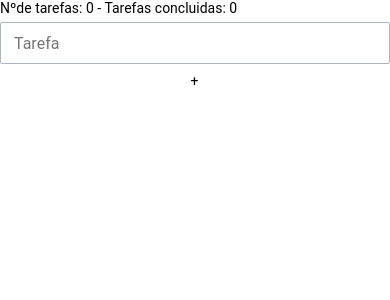
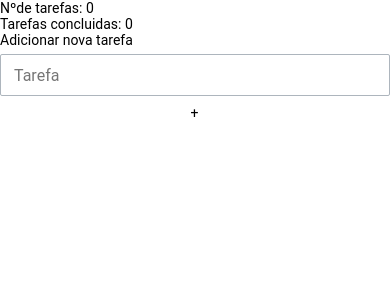
Before and after one commit to lucassmsilva/sirius, a React Native app: screen / in a window 390 px wide. Shown: the top 300 px of the page. Built offline with nearby package versions, Linux system fonts and the light colour scheme.

Commit message:
ajustes Todo

```diff
--- a/src/App.tsx
+++ b/src/App.tsx
@@ -23,9 +23,11 @@ const App = () => {
 
   return (
       <PaperProvider theme={theme}>
+    <SafeAreaView style={{flex: 1}}>
       {/* <LoginForm /> */}
         <Todo />
 
+    </SafeAreaView>
     </PaperProvider>
   );
 };
--- a/src/pages/Todo/Todo.tsx
+++ b/src/pages/Todo/Todo.tsx
@@ -1,14 +1,14 @@
-import React, {useState, useEffect, useCallback} from 'react';
-import { AddButton, Background, BtnTitle, EditButton, Task, TaskContainer } from './styles';
+import React, {useState, useCallback} from 'react';
+import { AddButton, Background, BtnTitle, EditButton, FormContainer, Label, ModalBackground, Task, TaskContainer, TopBar } from './styles';
 import { useForm } from "react-hook-form";
 import { TextField } from './styles';
 import { ControlledInput } from '../../components/ControlledInput';
 import { yupResolver } from '@hookform/resolvers/yup';
 import * as yup from "yup";
-import TodoItem from './TodoItem';
-import { Keyboard, TouchableWithoutFeedback } from 'react-native';
+import { Keyboard, TouchableWithoutFeedback, View } from 'react-native';
 import { Modal, Portal } from 'react-native-paper';
 import Icon from 'react-native-vector-icons/FontAwesome';
+import TodoList from './TodoList';
 
 
 export const Todo = () => {
@@ -27,7 +27,6 @@ export const Todo = () => {
 
 
     type TodoProps = {
-        id: number;
         task: string;
         done: boolean;
     };
@@ -42,8 +41,7 @@ export const Todo = () => {
 
     const addElement = useCallback(({ task, done }) => {
         setList(prevState => {
-                let id = prevState.length + 1;
-                return [...prevState, { id, task, done }];
+                return [...prevState, { task, done }];
             });
         }, [])
 
@@ -58,7 +56,6 @@ export const Todo = () => {
         useCallback(({index, itemToUpdate }: UpdateListProps) => {
             setList(prevState => {
                 let rmv = prevState.splice(index, 1, itemToUpdate);
-                console.log(prevState, rmv)
                 return [...prevState];
             })
         }, [list])
@@ -75,7 +72,11 @@ export const Todo = () => {
             return addElement({task: task, done: false })
         }, [])
 
-    const onSubmit = data => newElement(data.task);
+    const onSubmit = (data) => {
+        newElement(data.task);
+        reset({ task: '' });
+    };
+
     const onSubmitUpdate = data => {
         let itemToUpdate = { ...list[indexToEdit] };
         itemToUpdate.task = data.task;
@@ -83,30 +84,30 @@ export const Todo = () => {
         handleEdit(-1);
     }
 
-
-    const [visible, setVisible] = useState<boolean>(false);
-    const [indexToEdit, setIndexToEdit] = useState(-1);
-
-    const handleEdit = (index) => {
+    const handleEdit = useCallback((index: number) => {
         setVisible(prevState => !prevState);
         setIndexToEdit(index);
         setValue('task', list[index]?.task ?? '', { shouldValidate: false });
         if (index === -1) {
             reset({ task: '' });
         }
-    }
+    }, [list]);
 
+    const [visible, setVisible] = useState<boolean>(false);
+    const [indexToEdit, setIndexToEdit] = useState(-1);
 
     return (
         <TouchableWithoutFeedback onPress={() => Keyboard.dismiss()}>
-
             <Background>
+            <TopBar>
+                    <Task>Nºde tarefas: {list.length}</Task>
+                    <Task>Tarefas concluidas: {(list??[]).filter(item => item.done).length}</Task>
+            </TopBar>
             <Portal>
                 <Modal visible={visible} onDismiss={() => handleEdit(-1)}>
-                    <TaskContainer>
-                        <Task>Tarefa: {list[indexToEdit]?.id??''}</Task>
-                    </TaskContainer>
-                    <TaskContainer>
+                    <ModalBackground>
+                        <Label>Editar Tarefa</Label>
+                        <FormContainer>
                             <TextField>
                                 <ControlledInput
                                     control={control}
@@ -117,13 +118,15 @@ export const Todo = () => {
                                 />
                             </TextField>
                             <EditButton onPress={handleSubmit(onSubmitUpdate)}><Icon name="edit" color="#fff" size={20}></Icon></EditButton>
-                    </TaskContainer>
+                        </FormContainer>
+
+                    </ModalBackground>
                 </Modal>
             </Portal>
-            <TaskContainer>
-                <Task>Nºde tarefas: {list.length} - Tarefas concluidas: {(list??[]).filter(item => item.done).length}</Task>
-            </TaskContainer>
-            <TaskContainer>
+
+            <View style={{backgroundColor: '#fff'}}>
+                <Label>Adicionar nova tarefa</Label>
+                <FormContainer>
                     <TextField>
                         <ControlledInput
                             control={control}
@@ -134,10 +137,10 @@ export const Todo = () => {
                         />
                     </TextField>
                     <AddButton onPress={handleSubmit(onSubmit)}><BtnTitle>+</BtnTitle></AddButton>
-            </TaskContainer>
-            {(list ?? []).map((item, index) => (
-                <TodoItem key={item.id} item={item} index={index} toggleCheckBox={toggleCheckBox} removeElement={removeElement} handleEdit={handleEdit} />
-            ))}
+                </FormContainer>
+            </View>
+
+            <TodoList list={list} toggleCheckBox={toggleCheckBox} removeElement={removeElement} handleEdit={handleEdit} />
 
             </Background>
             </TouchableWithoutFeedback>
--- a/src/pages/Todo/TodoItem.tsx
+++ b/src/pages/Todo/TodoItem.tsx
@@ -5,7 +5,6 @@ import Icon from 'react-native-vector-icons/FontAwesome';
 import { View } from "react-native";
 
 type TodoProps = {
-    id: number;
     task: string;
     done: boolean;
 };
@@ -19,7 +18,6 @@ type TodoItemProps = {
 }
 
 const TodoItem = ({item, index, toggleCheckBox, removeElement, handleEdit }: TodoItemProps) => {
-    console.log('render item: ' + item.id);
      return (
          <React.Fragment>
             <TaskContainer >
@@ -31,7 +29,7 @@ const TodoItem = ({item, index, toggleCheckBox, removeElement, handleEdit }: Tod
                             return toggleCheckBox(index);
                         }}
                     />
-                    <Task> {item.id} - {item.task}</Task>
+                    <Task> {item.task}</Task>
                 </TaskButton>
                 <View style={{flexDirection: 'row', alignItems: 'center', justifyContent: 'center', borderRadius: 4}}>
                     <EditButton onPress={() => handleEdit(index)}><Icon name="edit" color="#fff" size={20}></Icon></EditButton>
--- /dev/null
+++ b/src/pages/Todo/TodoList.tsx
@@ -0,0 +1,27 @@
+import React, { memo, useState } from 'react';
+import TodoItem from './TodoItem';
+
+
+type TodoProps = {
+    task: string;
+    done: boolean;
+};
+
+type UpdateListProps = {
+    index: number;
+    itemToUpdate: TodoProps;
+};
+
+
+const TodoList = ({list, toggleCheckBox, removeElement, handleEdit}: any) => {
+
+    return (
+        <React.Fragment>
+            {(list ?? []).map((item, index) => (
+                <TodoItem key={index} item={item} index={index} toggleCheckBox={toggleCheckBox} removeElement={removeElement} handleEdit={handleEdit} />
+            ))}
+        </React.Fragment>
+    )
+}
+
+export default TodoList;
--- a/src/pages/Todo/styles.tsx
+++ b/src/pages/Todo/styles.tsx
@@ -1,10 +1,28 @@
 import styled from "styled-components";
 import { TouchableOpacity, View } from 'react-native';
 import { Button, Text } from "react-native-paper";
+import { customColors } from "../../theme";
 
 export const Background = styled(View)`
     flex: 1;
     background-color: #fff;
+`;
+
+export const TopBar = styled(View)`
+    flex-direction: row;
+    height: 40px;
+    background-color: #fff;
+    width: 100%;
+    justify-content: space-between;
+    align-items: center;
+    padding: 0px 10px;
+`;
+
+export const Label = styled(Text)`
+    font-size: 20px;
+    font-weight: bold;
+    margin-top: 5px;
+    margin-left: 10px;
 `;
 
 export const TaskContainer = styled(View)`
@@ -12,6 +30,24 @@ export const TaskContainer = styled(View)`
     align-items: center;
     justify-content: space-between;
     margin: 5px 10px;
+    padding-bottom: 10px;
+    border-bottom-width: 1px;
+    border-color: #c0c0c0;
+`;
+
+export const ModalBackground = styled(View)`
+    background-color: #fff;
+    height: 160px;
+    justify-content: center;
+    border-radius: 10px;
+    margin: 0px 20px;
+`;
+
+export const FormContainer = styled(View)`
+    flex-direction: row;
+    align-items: center;
+    margin: 5px 10px;
+    padding-bottom: 10px;
 `;
 
 export const TaskButton = styled(TouchableOpacity)`
@@ -21,12 +57,12 @@ export const TaskButton = styled(TouchableOpacity)`
 `;
 
 export const TextField = styled(View)`
-    width: 80%;
+    flex: 1;
     height: 50px;
 `;
 
 export const Task = styled(Text)`
-    font-size: 14px;
+    font-size: 18px;
 `;
 
 export const BtnTitle = styled(Text)`
@@ -36,21 +72,21 @@ export const BtnTitle = styled(Text)`
 `;
 
 export const AddButton = styled(Button)`
-    background-color: #00ff00;
-    padding: 1px;
-    margin: 2px 0px 0px 0px;
-    border-radius: 8px;
+    background-color: ${customColors.primary};
+    margin-top: 4px;
 `;
 
 export const EditButton = styled(TouchableOpacity)`
-    background-color: #0000ff;
+    background-color: ${customColors.secondary};
+    margin-top: 4px;
     padding: 10px;
     align-items: center;
     justify-content: center;
 `;
 
 export const RemoveButton = styled(TouchableOpacity)`
-    background-color: #ff0000;
+    margin-top: 4px;
+    background-color: ${customColors.danger};
     padding: 10px;
     align-items: center;
     justify-content: center;
--- a/src/theme.ts
+++ b/src/theme.ts
@@ -30,8 +30,9 @@ const themeDark = {
 export const customColors = {...{
     primary: '#e3e3',
     secondary: '#0275d8',
-    accent: '#f1c40f',
+    accent: '#e0aaff',
     error: '#B00020',
+    danger: '#ff0000',
     grey: '#adb5bd',
     bgLight: '#fff',
     textLight: '#fff',
```
Lines whose indentation alone changed are shown as unchanged.
